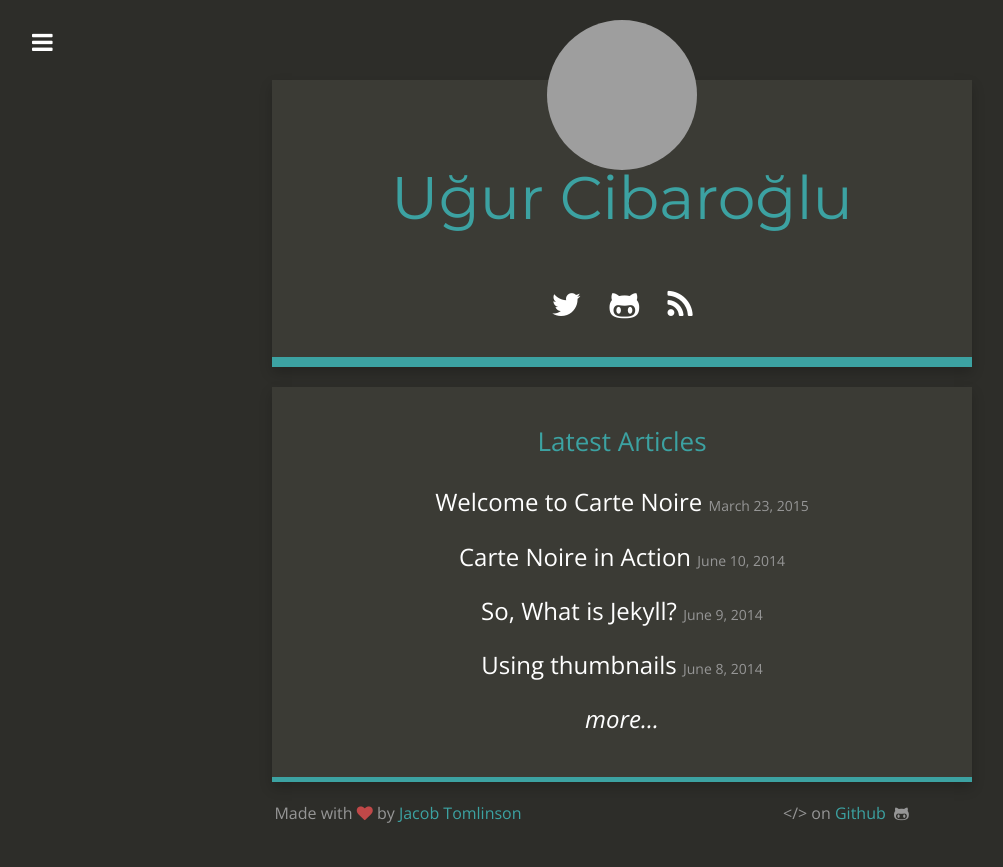
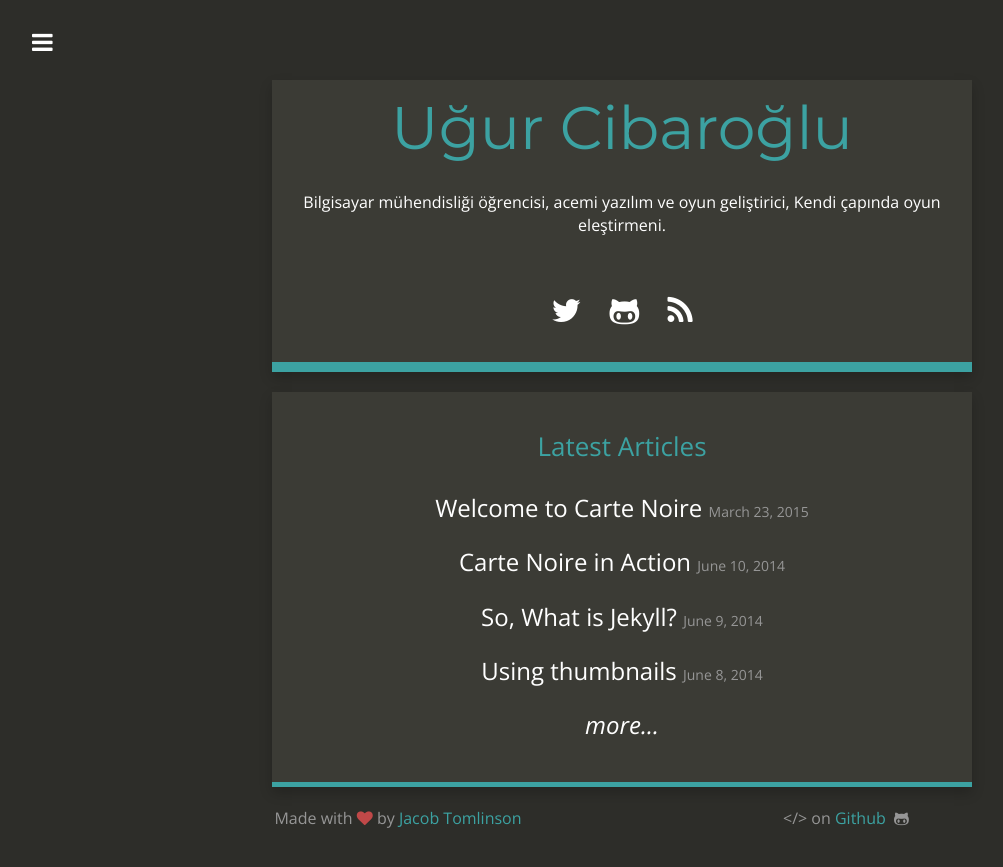
Before and after one commit to uCibar/uCibar.github.io, a Jekyll site: the page built from index.html, in a window 1280 px wide. Shown: the top 867 px of the page, without its empty margins (18-1021 px from the left). Built offline with Jekyll 4.4.1, drawn with Linux system fonts in a browser that asks for light colours; nearby versions of some CDN libraries; grey boxes are pictures that could not be loaded.

Commit message:
gravatar çıkarıldı

```diff
--- a/_config.yml
+++ b/_config.yml
@@ -3,9 +3,9 @@
 email: ugur.cibar@gmail.com
 description: "Uğur Cibaroğlu'nun kişisel blogu. Karabük üniversitesi Bilgisayar mühendisliği öğrencisi."
 baseurl: ""
-url: "http://carte-noire.jacobtomlinson.co.uk/"
-title_description: ""
-title_image: "https://www.gravatar.com/avatar/00000000000000000000000000000000?s=500&d=mm"
+url: "http://ugurcibar.com"
+title_description: "Bilgisayar mühendisliği öğrencisi, acemi yazılım ve oyun geliştirici, Kendi çapında oyun eleştirmeni."
+title_image: ""
 google_analytics: "UA-20365477-4"
 disqus_account: cartenoire
 github_repository: https://github.com/jacobtomlinson/carte-noire
--- a/index.html
+++ b/index.html
@@ -9,9 +9,11 @@
 
         <div class="col-md-12 main content-panel">
 
+            <!-- avatar div
             <div class="gravatar">
                 <img src="{{ site.title_image }}" class="img-circle about-image" height="150" width="150" alt="{{ site.title }}" />
             </div>
+            -->
 
             <h1 class="header author-header" itemprop="headline">{{ site.title }}</h1>
 
```
